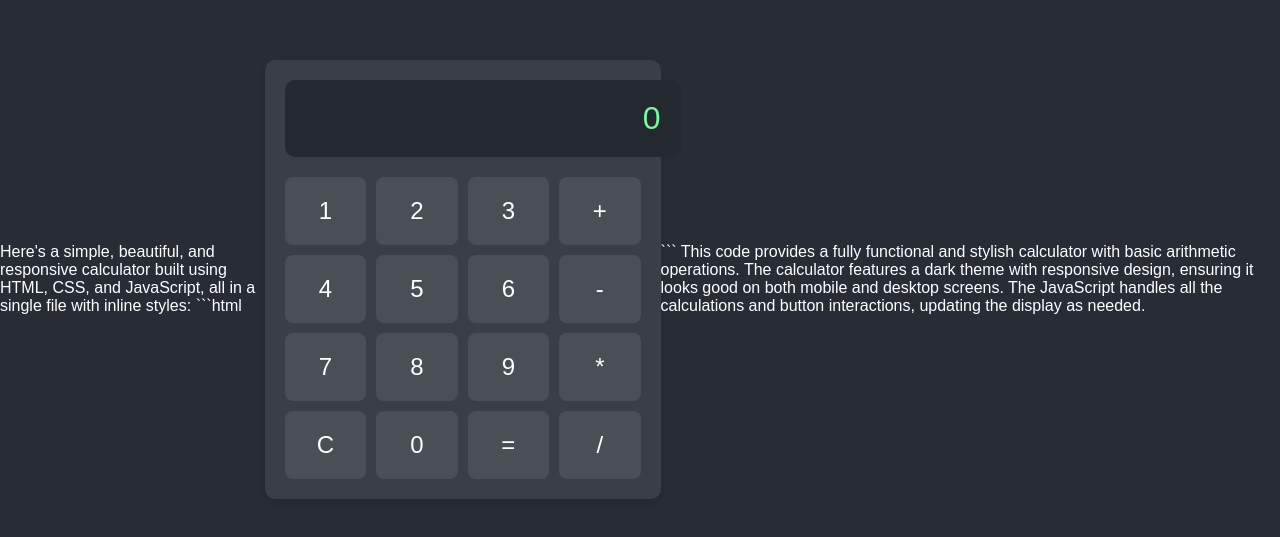
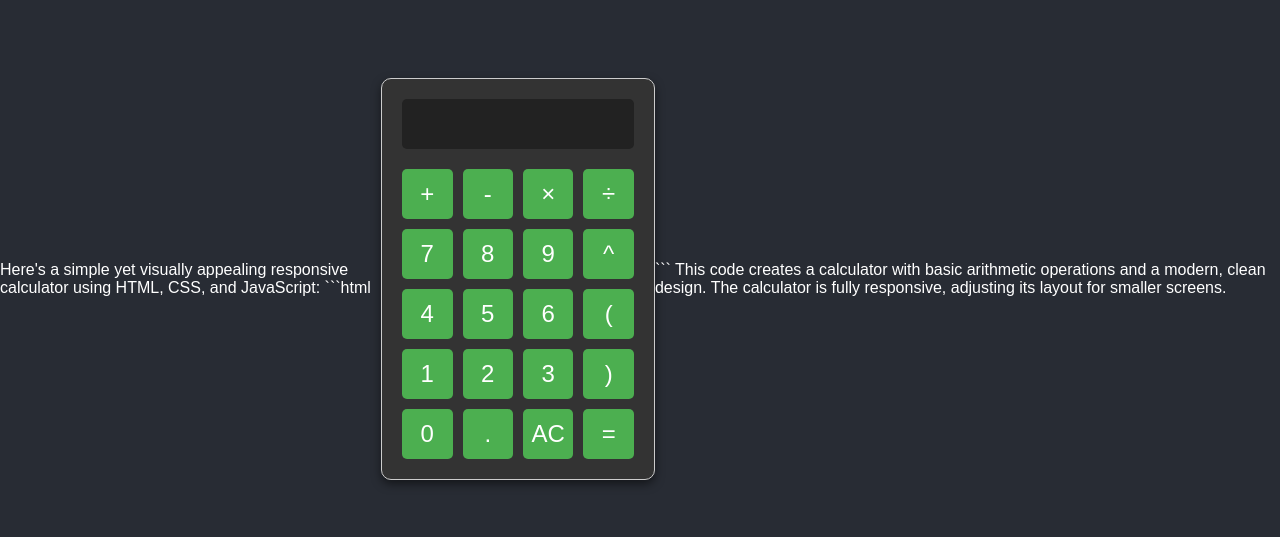
Before and after one commit to mrcopra/repo, a plain HTML site: page index.html in a window 1280 px wide. Shown: the part 121-658 px from the top of the page. Drawn offline with Linux system fonts and the light colour scheme.

Commit message:
AI Auto-Update

````diff
--- a/index.html
+++ b/index.html
@@ -1,4 +1,4 @@
-Here's a simple, beautiful, and responsive calculator built using HTML, CSS, and JavaScript, all in a single file with inline styles:
+Here's a simple yet visually appealing responsive calculator using HTML, CSS, and JavaScript:
 
 ```html
 <!DOCTYPE html>
@@ -6,9 +6,10 @@ Here's a simple, beautiful, and responsive calculator built using HTML, CSS, and
 <head>
 <meta charset="UTF-8">
 <meta name="viewport" content="width=device-width, initial-scale=1.0">
-    <title>Beautiful Calculator</title>
+<title>Simple Calculator</title>
 <style>
   body {
+    font-family: Arial, sans-serif;
     display: flex;
     justify-content: center;
     align-items: center;
@@ -16,120 +17,142 @@ Here's a simple, beautiful, and responsive calculator built using HTML, CSS, and
     margin: 0;
     background-color: #282c34;
     color: white;
-            font-family: Arial, sans-serif;
   }
-
   .calculator {
+    border: 1px solid #ccc;
+    border-radius: 10px;
+    padding: 20px;
+    background: #333;
+    box-shadow: 0 4px 10px rgba(0,0,0,0.5);
+  }
+  .calculator-screen {
     width: 100%;
-            max-width: 400px;
-            background-color: #3a3f47;
-            padding: 20px;
-            border-radius: 10px;
-            box-shadow: 0 4px 8px rgba(0, 0, 0, 0.1);
+    height: 50px;
+    border: none;
+    background-color: #222;
+    color: white;
+    text-align: right;
+    padding: 10px;
+    font-size: 2em;
+    border-radius: 5px;
   }
-
-        .display {
-            width: 100%;
-            padding: 20px;
-            background-color: #24282f;
-            text-align: right;
-            font-size: 2em;
-            border-radius: 10px;
-            margin-bottom: 20px;
-            color: #78f89f;
-        }
-
-        .buttons {
+  .calculator-keys {
     display: grid;
     grid-template-columns: repeat(4, 1fr);
     gap: 10px;
+    margin-top: 20px;
   }
-
-        .button {
-            padding: 20px;
+  .calculator-keys button {
+    height: 50px;
+    background-color: #4CAF50;
+    border: none;
+    border-radius: 5px;
+    color: white;
     font-size: 1.5em;
-            background-color: #4a4e55;
-            color: white;
-            border: none;
-            border-radius: 8px;
     cursor: pointer;
-            transition: background-color 0.3s;
   }
-
-        .button:hover {
-            background-color: #5c626a;
+  .calculator-keys button:active {
+    background-color: #3e8e41;
   }
-
-        .button:active {
-            background-color: #6d737b;
+  @media (max-width: 400px) {
+    .calculator {
+      width: 95%;
+      padding: 10px;
+    }
+    .calculator-keys button {
+      font-size: 1em;
+      height: 40px;
+    }
   }
 </style>
 </head>
 <body>
 <div class="calculator">
-        <div class="display" id="display">0</div>
-        <div class="buttons">
-            <button class="button" onclick="press('1')">1</button>
-            <button class="button" onclick="press('2')">2</button>
-            <button class="button" onclick="press('3')">3</button>
-            <button class="button" onclick="press('+')">+</button>
-            <button class="button" onclick="press('4')">4</button>
-            <button class="button" onclick="press('5')">5</button>
-            <button class="button" onclick="press('6')">6</button>
-            <button class="button" onclick="press('-')">-</button>
-            <button class="button" onclick="press('7')">7</button>
-            <button class="button" onclick="press('8')">8</button>
-            <button class="button" onclick="press('9')">9</button>
-            <button class="button" onclick="press('*')">*</button>
-            <button class="button" onclick="press('C')">C</button>
-            <button class="button" onclick="press('0')">0</button>
-            <button class="button" onclick="press('=')">=</button>
-            <button class="button" onclick="press('/')">/</button>
+  <input type="text" class="calculator-screen" value="" disabled>
+  <div class="calculator-keys">
+    <button type="button" class="operator" value="+">+</button>
+    <button type="button" class="operator" value="-">-</button>
+    <button type="button" class="operator" value="*">&times;</button>
+    <button type="button" class="operator" value="/">&divide;</button>
+
+    <button type="button" value="7">7</button>
+    <button type="button" value="8">8</button>
+    <button type="button" value="9">9</button>
+    <button type="button" class="operator" value="**">^</button>
+
+    <button type="button" value="4">4</button>
+    <button type="button" value="5">5</button>
+    <button type="button" value="6">6</button>
+    <button type="button" class="operator" value="&lpar; ">(</button>
+
+    <button type="button" value="1">1</button>
+    <button type="button" value="2">2</button>
+    <button type="button" value="3">3</button>
+    <button type="button" class="operator" value="&rpar; ">)</button>
+
+    <button type="button" value="0">0</button>
+    <button type="button" class="decimal" value=".">.</button>
+    <button type="button" class="all-clear" value="all-clear">AC</button>
+    <button type="button" class="equal-sign operator" value="=">=</button>
   </div>
 </div>
 
 <script>
-        let display = document.getElementById('display');
-        let currentInput = '';
-        let operation = '';
-        let previousInput = '';
+  const screen = document.querySelector('.calculator-screen');
+  const keys = document.querySelector('.calculator-keys');
 
-        function press(key) {
-            if (key === 'C') {
-                currentInput = '';
-                operation = '';
-                previousInput = '';
-                display.innerText = '0';
-                return;
+  keys.addEventListener('click', event => {
+    if (!event.target.matches('button')) return;
+
+    const key = event.target;
+    const keyValue = key.value;
+    const displayValue = screen.value;
+    const { type } = key.dataset;
+    const { previousKeyType } = calculator.dataset;
+
+    if (type === 'number') {
+      if (displayValue === '0' || previousKeyType === 'operator') {
+        screen.value = keyValue;
+      } else {
+        screen.value = displayValue + keyValue;
+      }
     }
 
-            if (key === '=') {
-                if (operation && previousInput && currentInput) {
-                    currentInput = String(eval(previousInput + operation + currentInput));
-                    display.innerText = currentInput;
-                    operation = '';
-                    previousInput = '';
-                }
-                return;
+    if (type === 'operator') {
+      calculator.dataset.firstValue = displayValue;
+      calculator.dataset.operator = keyValue;
+      screen.value = '';
     }
 
-            if (['+', '-', '*', '/'].includes(key)) {
-                if (operation && previousInput) {
-                    currentInput = String(eval(previousInput + operation + currentInput));
-                    display.innerText = currentInput;
-                }
-                operation = key;
-                previousInput = currentInput;
-                currentInput = '';
-                return;
+    if (keyValue === '=') {
+      const firstValue = calculator.dataset.firstValue;
+      const operator = calculator.dataset.operator;
+      const secondValue = displayValue;
+      screen.value = calculate(firstValue, operator, secondValue);
     }
 
-            currentInput += key;
-            display.innerText = currentInput;
+    if (keyValue === 'all-clear') {
+      screen.value = '';
+      delete calculator.dataset.firstValue;
+      delete calculator.dataset.operator;
+    }
+
+    calculator.dataset.previousKeyType = type;
+  });
+
+  function calculate(firstValue, operator, secondValue) {
+    firstValue = parseFloat(firstValue);
+    secondValue = parseFloat(secondValue);
+
+    if (operator === '+') return firstValue + secondValue;
+    if (operator === '-') return firstValue - secondValue;
+    if (operator === '*') return firstValue * secondValue;
+    if (operator === '/') return firstValue / secondValue;
+    if (operator === '**') return Math.pow(firstValue, secondValue);
   }
 </script>
 </body>
 </html>
 ```
 
-This code provides a fully functional and stylish calculator with basic arithmetic operations. The calculator features a dark theme with responsive design, ensuring it looks good on both mobile and desktop screens. The JavaScript handles all the calculations and button interactions, updating the display as needed.
+This code creates a calculator with basic arithmetic operations and a modern, clean design. The calculator is fully responsive, adjusting its layout for smaller screens.
````
Lines whose indentation alone changed are shown as unchanged.
